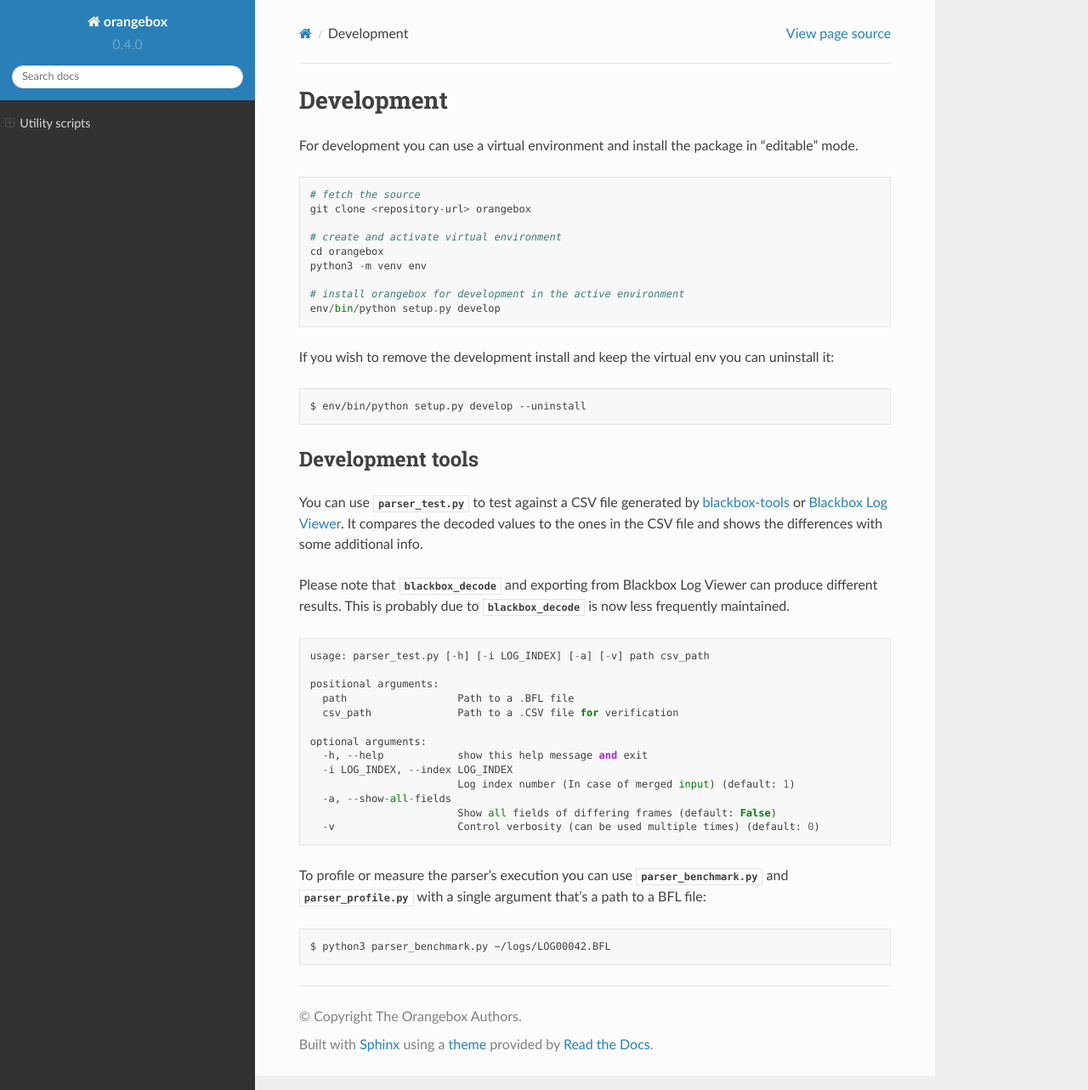
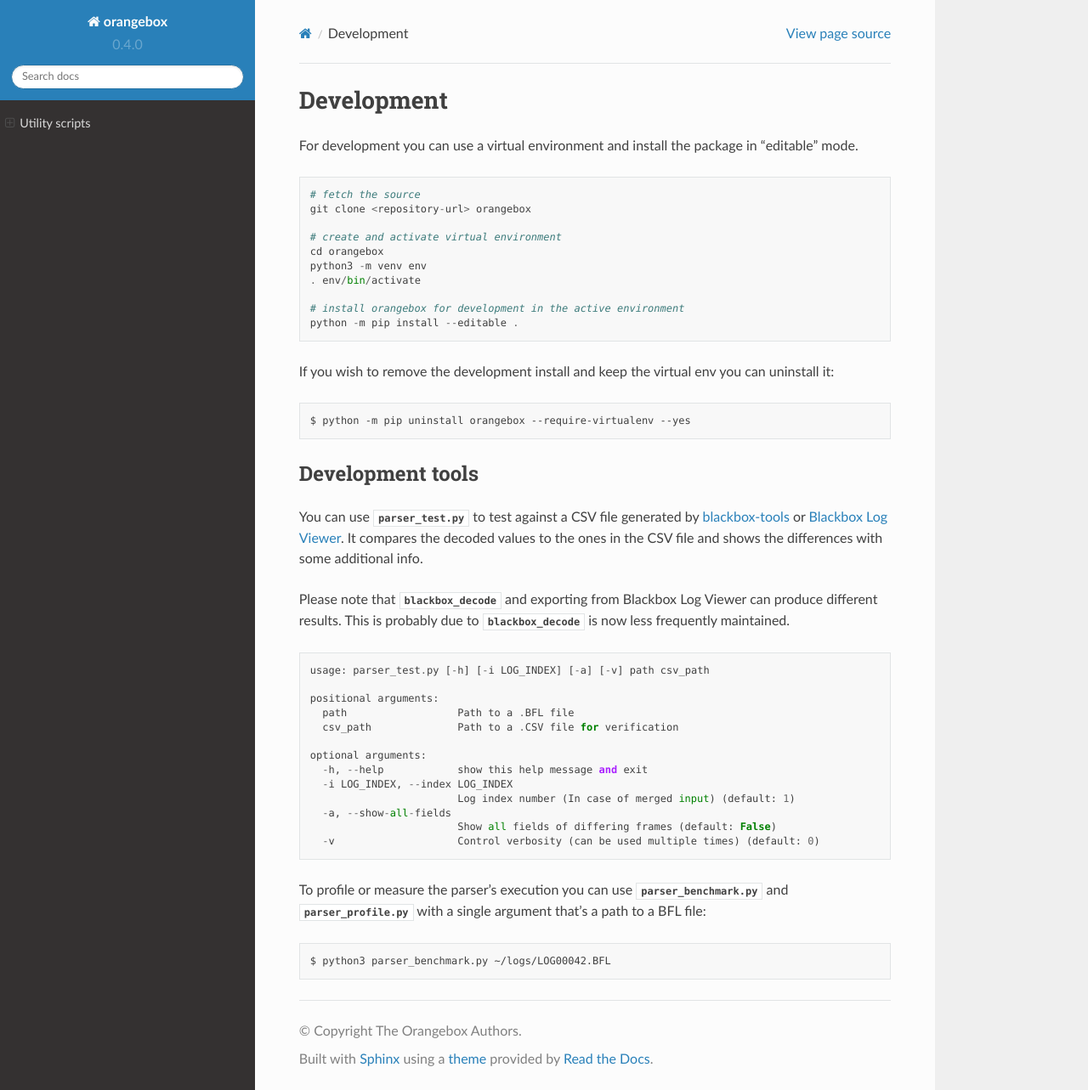
Before and after one commit to atomgomba/orangebox, a Sphinx documentation site: the page built from docs/development.rst, in a window 1280 px wide and 1283 px high. Shown: the whole window at 85% size. Built offline with Sphinx 7.4.7 and the Read the Docs theme 2.0.0, drawn with Linux system fonts in a browser that asks for light colours.

Commit message:
Update docs for 0.4.0

```diff
--- a/docs/development.rst
+++ b/docs/development.rst
@@ -11,15 +11,16 @@ For development you can use a virtual environment and install the package in "ed
     # create and activate virtual environment
     cd orangebox
     python3 -m venv env
+    . env/bin/activate
 
     # install orangebox for development in the active environment
-    env/bin/python setup.py develop
+    python -m pip install --editable .
 
 If you wish to remove the development install and keep the virtual env you can uninstall it:
 
 ::
 
-    $ env/bin/python setup.py develop --uninstall
+    $ python -m pip uninstall orangebox --require-virtualenv --yes
 
 Development tools
 ~~~~~~~~~~~~~~~~~
--- a/docs/index.rst
+++ b/docs/index.rst
@@ -34,7 +36,7 @@ From source
 
     # run install script
     cd orangebox
-    sudo python setup.py install
+    python -m pip install .
 
 Alternative install option for `development`_ is described here.
 
--- a/docs/scripts.rst
+++ b/docs/scripts.rst
@@ -44,6 +44,8 @@ Help
                             Optional path to an output file (otherwise use standard output) (default: None)
       -i LOG_INDEX, --index LOG_INDEX
                             Log index number (In case of merged input) (default: 1)
+      -a, --allow-invalid-header
+                            Allow skipping of badly formatted headers (default: False)
       -v                    Control verbosity (can be used multiple times) (default: 0)
 
 `bbsplit`
@@ -93,6 +95,8 @@ Help
     optional arguments:
       -h, --help            show this help message and exit
       -o DIR, --output DIR  Optional path to output directory, defaults to parent directory of the original log file (default: None)
+      -a, --allow-invalid-header
+                            Allow skipping of badly formatted headers (default: False)
       -v                    Control verbosity (can be used multiple times) (default: 0)
       -n, --dry-run         Do not write anything (default: False)
 
@@ -118,4 +122,6 @@ Help
       -n NAME, --name NAME  Name for the GPX document (default: Blackbox Log)
       -i LOG_INDEX, --index LOG_INDEX
                             Log index number or all if not specified (default) (default: 0)
+      -a, --allow-invalid-header
+                            Allow skipping of badly formatted headers (default: False)
       -v                    Control verbosity (can be used multiple times) (default: 0)
```
Also changed, not shown: other parts of docs/index.rst (+2 -0 lines), 1 other file.
